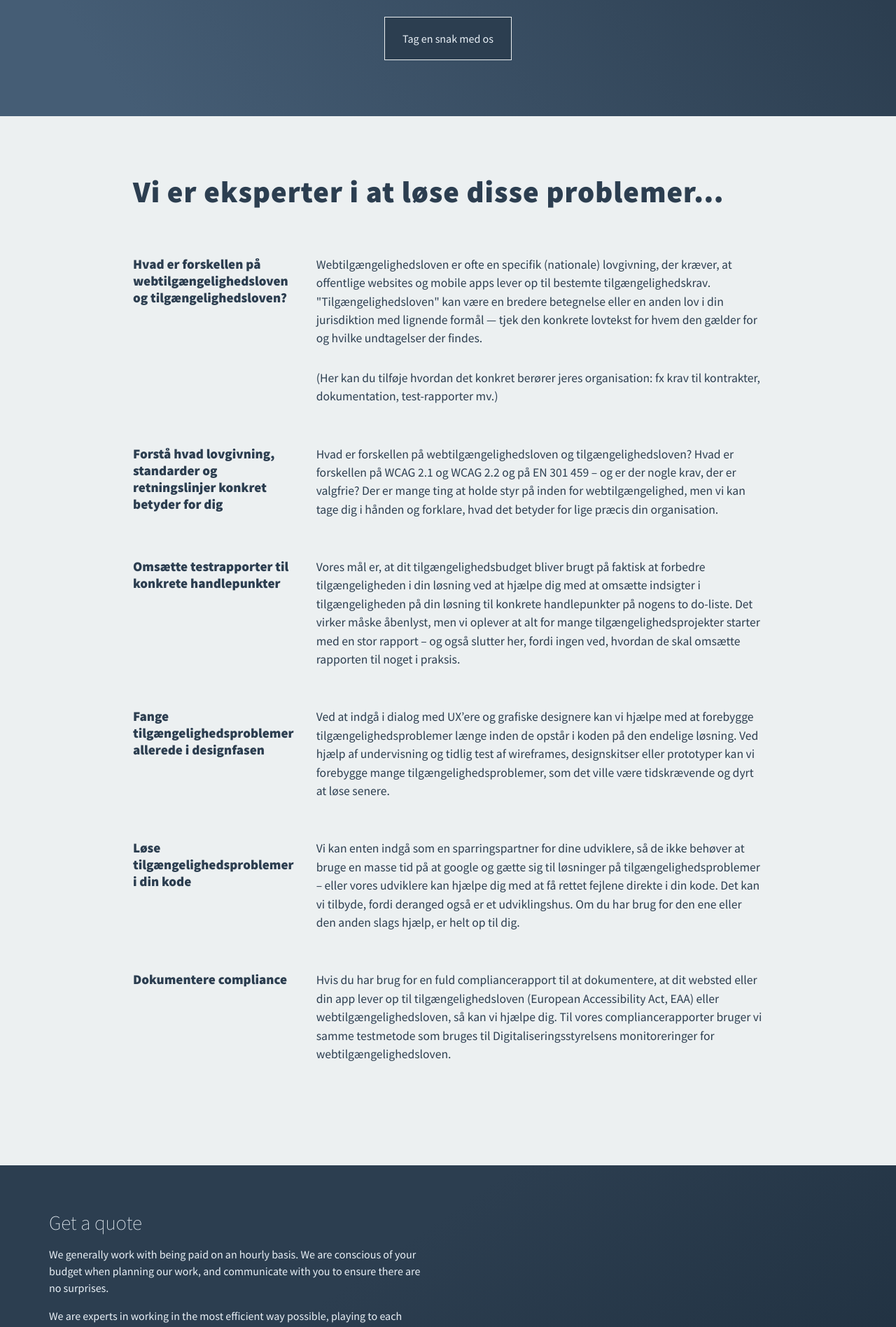
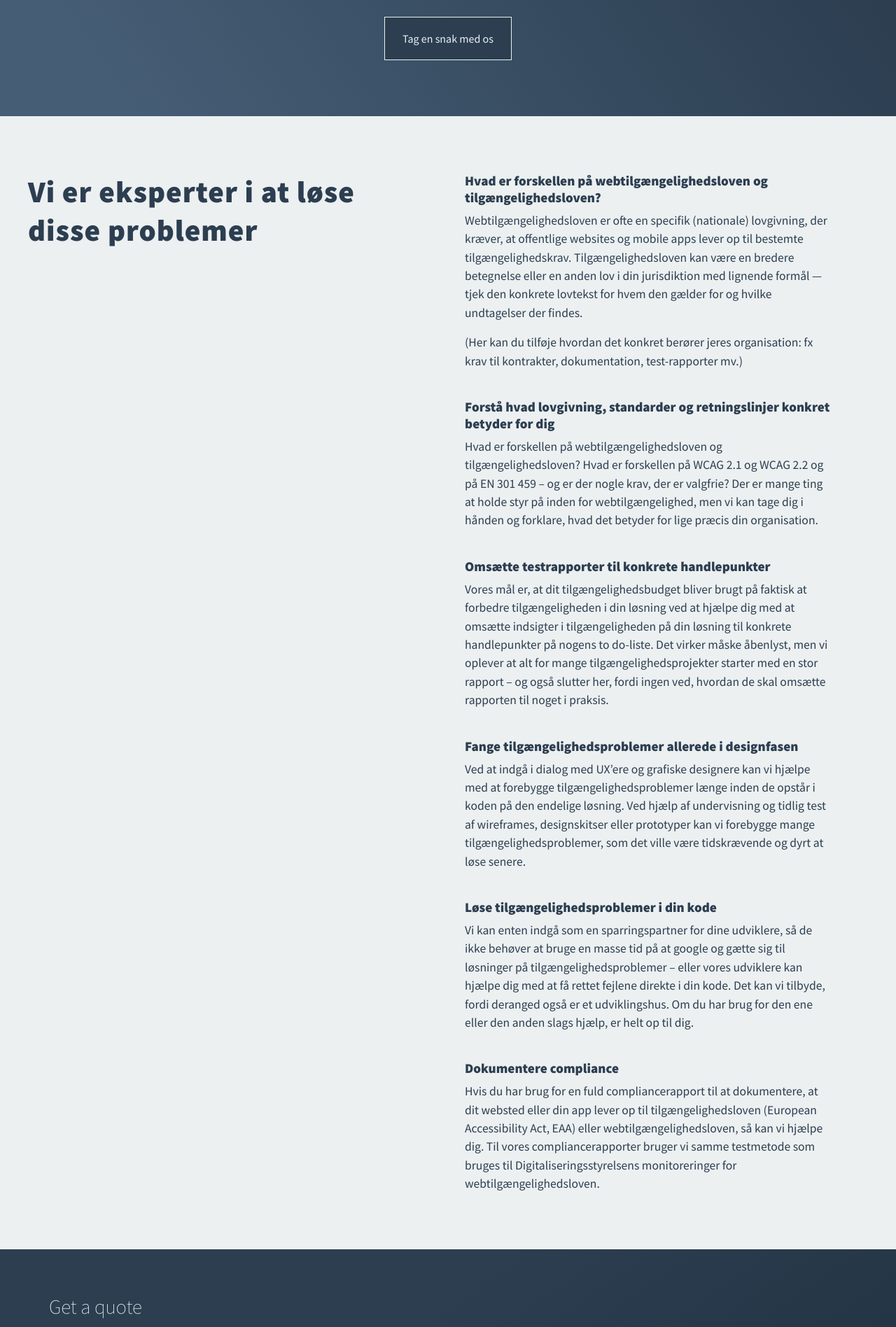
Before and after one commit to derangeddk/deranged.dk, a Jekyll site: the page built from da/tilgaengelighed/index.html, in a window 1280 px wide. Shown: the part 3571-5467 px from the top of the page at 70% size. Built offline with Jekyll 4.4.1, drawn with Linux system fonts in a browser that asks for light colours; comment, search, counter and statistics services are not loaded.

Commit message:
Finalize the accessibility page. Create FAQ component to be used elsewehere

```diff
--- a/_layouts/simple-content.html
+++ b/_layouts/simple-content.html
@@ -11,13 +11,13 @@
                 <a href="/" class="hero__breadcrumb-item">
                     deranged
                 </a>
-                {% if page.url contains '/da/tilgaengelighed/'" %}
+                {% if page.url contains '/da/tilgaengelighed/' %}
                     /
                     <a class="hero__breadcrumb-item" href="/da/tilgaengelighed/">
                         Tilgængelighed
                     </a>
                 {% endif %}
-                {% if page.url contains '/accessibility/'" %}
+                {% if page.url contains '/accessibility/' %}
                     /
                     <a class="hero__breadcrumb-item" href="/accessibility/">
                         Accessibility
--- a/_sass/faq-list.scss
+++ /dev/null
@@ -1,28 +0,0 @@
-.faq-list {
-    display: grid;
-    gap: 0.5rem 2rem;
-    grid-template-columns: 1fr;
-    font-size: 1.1rem;
-    margin-top: 0;
-
-    @media(min-width: 768px) {
-        grid-template-columns: 1fr 4fr;
-    }
-}
-
-.faq-list__question {
-    font-weight: bold;
-    font-size: 1.2rem;
-}
-
-.faq-list__answer {
-    margin-left: 0;
-    margin-bottom: 3rem;
-
-    p:first-of-type {
-        margin-top: 0;
-    }
-    p:last-of-type {
-        margin-bottom: 0;
-    }
-}
--- /dev/null
+++ b/_sass/faq.scss
@@ -0,0 +1,57 @@
+// Accordion looking FAQ list
+// TODO: Clean this styling up. BEMify it and make it more consistent with the rest of the site.
+.faq {
+}
+
+.faq details {
+  border: 1px solid #ddd;
+  border-radius: 0.5rem;
+  margin-bottom: 1rem;
+  padding: 1rem 2rem;
+  background: #fafafa;
+  transition: background 0.3s ease;
+  color: #2c3e50;
+}
+
+.faq details[open] {
+  border-color: #99c2ff;
+}
+
+.faq summary {
+  cursor: pointer;
+  list-style: none; /* skjul standard pil */
+  position: relative;
+  padding-right: 1.5rem;
+  font-size: 1.5rem;
+}
+
+.faq summary::marker {
+  display: none; /* skjul marker i nyere browsere */
+}
+
+.faq summary::after {
+  content: "+";
+  position: absolute;
+  right: 0;
+  top: 0;
+  font-weight: 600;
+  transition: transform 0.2s;
+  font-size: 1.5rem;
+}
+
+.faq details[open] summary::after {
+  content: "−";
+}
+
+.faq .answer {
+  margin-top: 1rem;
+  line-height: 1.5;
+  font-size: 1.1rem;
+
+  p:first-of-type {
+        margin-top: 0;
+    }
+    p:last-of-type {
+        margin-bottom: 0;
+    }
+}
--- /dev/null
+++ b/_sass/solution-list.scss
@@ -0,0 +1,37 @@
+.solution-list {
+    display: grid;
+    gap: 2.5rem;
+    grid-template-columns: 1fr;
+
+    @media(min-width: 550px) {
+        gap: 3rem;
+        grid-template-columns: repeat(auto-fit, minmax(550px, 1fr));
+    }
+}
+
+.solution-list__item {
+    display: grid;
+    gap: 2.5rem;
+    font-size: 1.1rem;
+    margin-top: 0;
+    max-width: 60ch;
+}
+
+.solution-list__question {
+    font-weight: bold;
+    font-size: 1.2rem;
+    margin-top: 0;
+    margin-bottom: 0.5rem;
+}
+
+.solution-list__answer {
+    p {
+      margin-bottom: 1rem;
+    }
+    p:first-of-type {
+        margin-top: 0;
+    }
+    p:last-of-type {
+        margin-bottom: 0;
+    }
+}
--- a/css/style.scss
+++ b/css/style.scss
@@ -53,7 +53,8 @@
 @import 'get_a_quote';
 @import 'utility';
 @import 'hero';
-@import 'faq-list';
+@import 'faq';
+@import 'solution-list';
 
 .container {
     text-align: left;
--- a/da/tilgaengelighed/index.html
+++ b/da/tilgaengelighed/index.html
@@ -263,69 +296,24 @@
   </section>
 
   <section class="content">
-    <div class="content__container">
-      <h2 class="section__heading section__heading--extra-margin-bottom">
-        Vi er eksperter i at løse disse problemer…
-      </h2>
-      <dl class="faq-list">
-        <dt class="faq-list__question">
-          Hvad er forskellen på webtilgængelighedsloven og tilgængelighedsloven?
-        </dt>
-        <dd class="faq-list__answer">
-          <p>
-            Webtilgængelighedsloven er ofte en specifik (nationale) lovgivning, der kræver, at offentlige websites og mobile apps lever op til bestemte tilgængelighedskrav.
-            "Tilgængelighedsloven" kan være en bredere betegnelse eller en anden lov i din jurisdiktion med lignende formål — tjek den konkrete lovtekst for hvem den gælder for og hvilke undtagelser der findes.
-          </p>
-          <p>
-            (Her kan du tilføje hvordan det konkret berører jeres organisation: fx krav til kontrakter, dokumentation, test-rapporter mv.)
-          </p>
-        </dd>
-
-        <dt class="faq-list__question">
-          Forstå hvad lovgivning, standarder og retningslinjer konkret betyder for dig
-        </dt>
-        <dd class="faq-list__answer">
-          <p>
-            Hvad er forskellen på webtilgængelighedsloven og tilgængelighedsloven? Hvad er forskellen på WCAG 2.1 og WCAG 2.2 og på EN 301 459 – og er der nogle krav, der er valgfrie? Der er mange ting at holde styr på inden for webtilgængelighed, men vi kan tage dig i hånden og forklare, hvad det betyder for lige præcis din organisation.
-          </p>
-        </dd>
-
-        <dt class="faq-list__question">
-          Omsætte testrapporter til konkrete handlepunkter
-        </dt>
-        <dd class="faq-list__answer">
-          <p>
-            Vores mål er, at dit tilgængelighedsbudget bliver brugt på faktisk at forbedre tilgængeligheden i din løsning ved at hjælpe dig med at omsætte indsigter i tilgængeligheden på din løsning til konkrete handlepunkter på nogens to do-liste. Det virker måske åbenlyst, men vi oplever at alt for mange tilgængelighedsprojekter starter med en stor rapport – og også slutter her, fordi ingen ved, hvordan de skal omsætte rapporten til noget i praksis.
-          </p>
-        </dd>
-
-        <dt class="faq-list__question">
-          Fange tilgængelighedsproblemer allerede i designfasen
-        </dt>
-        <dd class="faq-list__answer">
-          <p>
-            Ved at indgå i dialog med UX’ere og grafiske designere kan vi hjælpe med at forebygge tilgængelighedsproblemer længe inden de opstår i koden på den endelige løsning. Ved hjælp af undervisning og tidlig test af wireframes, designskitser eller prototyper kan vi forebygge mange tilgængelighedsproblemer, som det ville være tidskrævende og dyrt at løse senere.
-          </p>
-        </dd>
-
-        <dt class="faq-list__question">
-          Løse tilgængelighedsproblemer i din kode
-        </dt>
-        <dd class="faq-list__answer">
-          <p>
-            Vi kan enten indgå som en sparringspartner for dine udviklere, så de ikke behøver at bruge en masse tid på at google og gætte sig til løsninger på tilgængelighedsproblemer – eller vores udviklere kan hjælpe dig med at få rettet fejlene direkte i din kode. Det kan vi tilbyde, fordi deranged også er et udviklingshus. Om du har brug for den ene eller den anden slags hjælp, er helt op til dig.
-          </p>
-        </dd>
-
-        <dt class="faq-list__question">
-          Dokumentere compliance
-        </dt>
-        <dd class="faq-list__answer">
-          <p>
-            Hvis du har brug for en fuld compliancerapport til at dokumentere, at dit websted eller din app lever op til tilgængelighedsloven (European Accessibility Act, EAA) eller webtilgængelighedsloven, så kan vi hjælpe dig. Til vores compliancerapporter bruger vi samme testmetode som bruges til Digitaliseringsstyrelsens monitoreringer for webtilgængelighedsloven.
-          </p>
-        </dd>
-      </dl>
+    <div class="content__container content__container--wide">
+      <div class="solution-list">
+        <h2 class="section__heading mb-0">
+          Vi er eksperter i at løse disse problemer
+        </h2>
+        <div class="solution-list__item">
+          {% for qa in page.questions %}
+          <div>
+            <h3 class="solution-list__question">
+              {{ qa.question }}
+            </h3>
+            <div class="solution-list__answer">
+              {{ qa.answer | markdownify }}
+            </div>
+          </div>
+          {% endfor %}
+        </div>
+      </div>
     </div>
   </section>
 </main>
```
Also changed, not shown: other parts of da/tilgaengelighed/index.html (+33 -0 lines), _includes/faq_section.html (added, +19 -0 lines).
